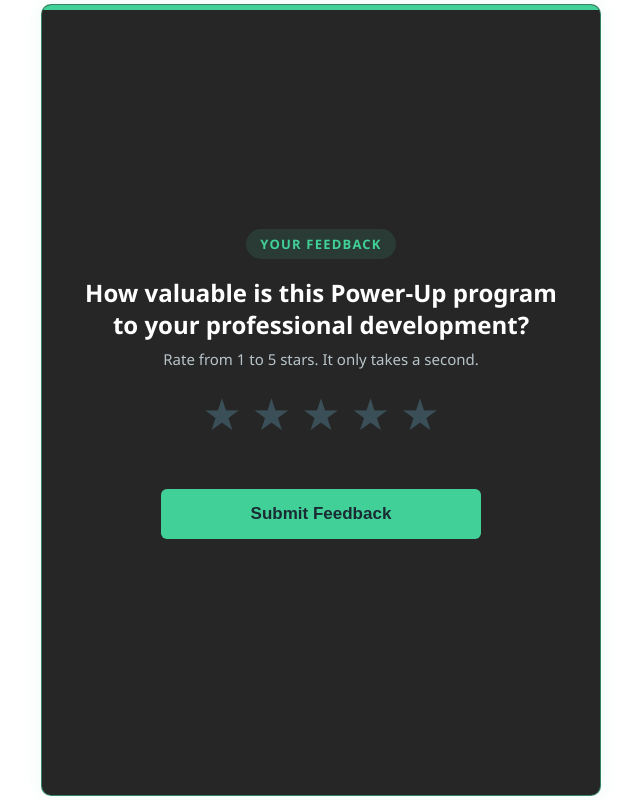
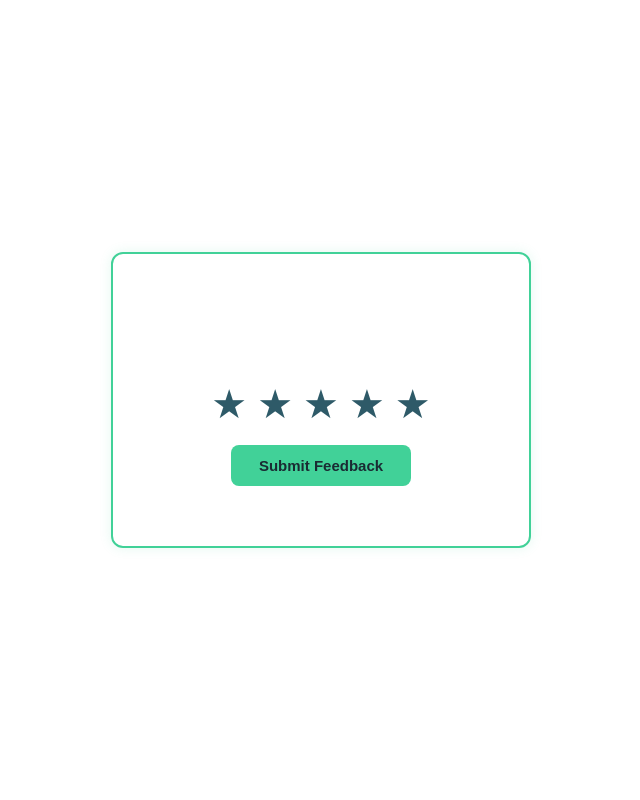
Before and after one commit to GlobalMarketingOperation/PowerUpHome, a plain HTML site: page index.html in a window 1280 px wide. Shown: the whole page, without its empty margins (319-959 px from the left). Drawn offline with Linux system fonts and the light colour scheme.

Commit message:
Revamp feedback form layout and functionality
Refactor card styling, update star rating interaction, and improve feedback submission process.

```diff
--- a/index.html
+++ b/index.html
@@ -8,183 +8,100 @@
   :root {
     --accent: #41D198;
     --accent-hover: #5FE0AC;
-    --accent-soft: rgba(65, 209, 152, 0.12);
+    --page-bg: linear-gradient(90deg, #173544 0%, #17383E 100%);
+    --bg: #1C4250;
     --text: #FFFFFF;
-    --text-muted: #B8C4C9;
     --btn-text: #1A2B33;
-    --star-inactive: #3A4F57;
+    --star-inactive: #2E5A68;
     --error: #FF8A80;
-    --card-bg: #262626;
   }
   * { box-sizing: border-box; }
   html, body {
     margin: 0;
     padding: 0;
-    height: 100%;
-    background: transparent;
+    background: transparent;;
     font-family: "Segoe UI", Arial, sans-serif;
-  }
-  body {
     display: flex;
-    align-items: stretch;
+    align-items: center;
     justify-content: center;
-    padding: 4px;
+    min-height: 100%;
   }
  .card {
+    background: rgba(255,255,255,0.03);
+    border: 2px solid #41D198;
+    border-radius: 12px;
+    padding: 28px 36px;
+    text-align: center;
+    max-width: 420px;
     width: 100%;
-    max-width: 560px;
-    min-height: 100%;
-    background: var(--card-bg);
-    border: 1px solid rgba(65, 209, 152, 0.55);
-    border-radius: 10px;
-    padding: 32px 36px;
-    display: flex;
-    flex-direction: column;
-    justify-content: center;
-    align-items: center;
-    text-align: center;
-    box-shadow: 0 0 18px rgba(65, 209, 152, 0.10);
-    position: relative;
-    overflow: hidden;
+    box-shadow: 0 0 12px rgba(65, 209, 152, 0.15);
+    backdrop-filter: blur(4px);
 }
-  /* Green accent bar on top */
-  .card::before {
-    content: "";
-    position: absolute;
-    top: 0; left: 0; right: 0;
-    height: 5px;
-    background: var(--accent);
-  }
-  .eyebrow {
-    display: inline-block;
-    background: var(--accent-soft);
-    color: var(--accent);
-    font-size: 13px;
+
+.card h2 {
+    color: rgb(255, 255, 255);
+    font-size: 20px;
+    margin: 0 0 20px 0;
     font-weight: 600;
-    letter-spacing: 1.2px;
-    text-transform: uppercase;
-    padding: 6px 14px;
-    border-radius: 20px;
-    margin-bottom: 18px;
-  }
-  .card h2 {
-    color: var(--text);
-    font-size: 24px;
-    line-height: 1.35;
-    margin: 0 0 8px 0;
-    font-weight: 600;
-  }
-  .subtitle {
-    color: var(--text-muted);
-    font-size: 15px;
-    margin: 0 0 24px 0;
 }
   .stars {
     display: flex;
     justify-content: center;
     gap: 10px;
-    margin-bottom: 8px;
+    margin-bottom: 22px;
   }
   .star {
-    background: none;
-    border: none;
-    padding: 0;
-    font-size: 44px;
+    font-size: 40px;
     line-height: 1;
     color: var(--star-inactive);
     cursor: pointer;
     transition: color 0.15s ease, transform 0.15s ease;
+    user-select: none;
   }
-  .star:focus-visible {
-    outline: 2px solid var(--accent);
-    outline-offset: 4px;
-    border-radius: 4px;
-  }
-  .star.active {
+  .star.active,
+  .star.hover {
     color: var(--accent);
-    transform: scale(1.1);
-  }
-  .rating-label {
-    color: var(--accent);
-    font-size: 15px;
-    font-weight: 600;
-    min-height: 22px;
-    margin-bottom: 22px;
+    transform: scale(1.08);
   }
   .submit-btn {
-    width: 100%;
-    max-width: 320px;
     background: var(--accent);
     color: var(--btn-text);
     border: none;
-    border-radius: 6px;
-    padding: 15px 24px;
-    font-size: 17px;
-    font-weight: 700;
+    border-radius: 8px;
+    padding: 12px 28px;
+    font-size: 15px;
+    font-weight: 600;
     cursor: pointer;
     transition: background 0.15s ease, transform 0.1s ease;
   }
   .submit-btn:hover { background: var(--accent-hover); }
-  .submit-btn:active { transform: scale(0.98); }
-  .submit-btn:disabled { opacity: 0.5; cursor: not-allowed; }
+  .submit-btn:active { transform: scale(0.97); }
+  .submit-btn:disabled {
+    opacity: 0.5;
+    cursor: not-allowed;
+  }
   .status {
-    margin-top: 12px;
-    font-size: 15px;
+    margin-top: 14px;
+    font-size: 14px;
     color: var(--accent);
-    min-height: 20px;
+    min-height: 18px;
   }
   .status.error { color: var(--error); }
-
-  /* Thank-you state */
-  .thanks { display: none; }
-  .card.done .form { display: none; }
-  .card.done .thanks { display: block; }
-  .thanks .check {
-    width: 72px; height: 72px;
-    border-radius: 50%;
-    background: var(--accent);
-    color: var(--btn-text);
-    font-size: 38px;
-    font-weight: 700;
-    display: flex; align-items: center; justify-content: center;
-    margin: 0 auto 18px;
-  }
-  .thanks h2 { margin-bottom: 8px; }
-
-  /* Smaller screens */
-  @media (max-width: 480px) {
-    .card { padding: 24px 18px; }
-    .card h2 { font-size: 20px; }
-    .star { font-size: 36px; }
-  }
 </style>
 </head>
 <body>
 
-  <div class="card" id="card">
-    <div class="form">
-      <span class="eyebrow">Your feedback</span>
+  <div class="card">
     <h2>How valuable is this Power-Up program to your professional development?</h2>
-      <p class="subtitle">Rate from 1 to 5 stars. It only takes a second.</p>
-
-      <div class="stars" id="stars" role="radiogroup" aria-label="Rating">
-        <button type="button" class="star" data-value="1" aria-label="1 star">★</button>
-        <button type="button" class="star" data-value="2" aria-label="2 stars">★</button>
-        <button type="button" class="star" data-value="3" aria-label="3 stars">★</button>
-        <button type="button" class="star" data-value="4" aria-label="4 stars">★</button>
-        <button type="button" class="star" data-value="5" aria-label="5 stars">★</button>
+    <div class="stars" id="stars">
+      <span class="star" data-value="1">★</span>
+      <span class="star" data-value="2">★</span>
+      <span class="star" data-value="3">★</span>
+      <span class="star" data-value="4">★</span>
+      <span class="star" data-value="5">★</span>
     </div>
-      <div class="rating-label" id="ratingLabel"></div>
-
-      <button type="button" class="submit-btn" id="submitBtn">Submit Feedback</button>
-      <div class="status" id="status" aria-live="polite"></div>
-    </div>
-
-    <div class="thanks" aria-live="polite">
-      <div class="check">✓</div>
-      <h2>Thanks for your feedback!</h2>
-      <p class="subtitle">Your rating helps us make Power-Up even better.</p>
-    </div>
+    <button class="submit-btn" id="submitBtn">Submit Feedback</button>
+    <div class="status" id="status"></div>
   </div>
 
 <script>
@@ -194,39 +111,27 @@
   // SharePoint page name
   const PAGE_NAME = "Power-Up Home Page";
 
-  const LABELS = {
-    1: "Not valuable",
-    2: "Slightly valuable",
-    3: "Valuable",
-    4: "Very valuable",
-    5: "Extremely valuable"
-  };
-
   let selectedRating = 0;
-  const card = document.getElementById("card");
   const starEls = document.querySelectorAll(".star");
   const submitBtn = document.getElementById("submitBtn");
   const statusEl = document.getElementById("status");
-  const ratingLabel = document.getElementById("ratingLabel");
 
   function paintStars(value) {
     starEls.forEach(star => {
       const v = parseInt(star.dataset.value, 10);
       star.classList.toggle("active", v <= value);
-      star.setAttribute("aria-checked", v === selectedRating ? "true" : "false");
     });
-    ratingLabel.textContent = value ? LABELS[value] : "";
   }
 
   starEls.forEach(star => {
-    const v = parseInt(star.dataset.value, 10);
-    star.setAttribute("role", "radio");
-    star.addEventListener("mouseenter", () => paintStars(v));
-    star.addEventListener("mouseleave", () => paintStars(selectedRating));
+    star.addEventListener("mouseenter", () => {
+      paintStars(parseInt(star.dataset.value, 10));
+    });
+    star.addEventListener("mouseleave", () => {
+      paintStars(selectedRating);
+    });
     star.addEventListener("click", () => {
-      selectedRating = v;
-      statusEl.textContent = "";
-      statusEl.classList.remove("error");
+      selectedRating = parseInt(star.dataset.value, 10);
       paintStars(selectedRating);
     });
   });
@@ -254,9 +159,14 @@
         headers: { "Content-Type": "application/json" },
         body: JSON.stringify(payload)
       });
-      if (!response.ok) throw new Error("Request failed");
 
-      card.classList.add("done");
+      if (!response.ok) {
+        throw new Error("Request failed");
+      }
+
+      statusEl.textContent = "Thanks for your feedback!";
+      submitBtn.textContent = "Submitted";
+
     } catch (error) {
       statusEl.textContent = "Something went wrong. Please try again.";
       statusEl.classList.add("error");
```
Lines whose indentation alone changed are shown as unchanged.
